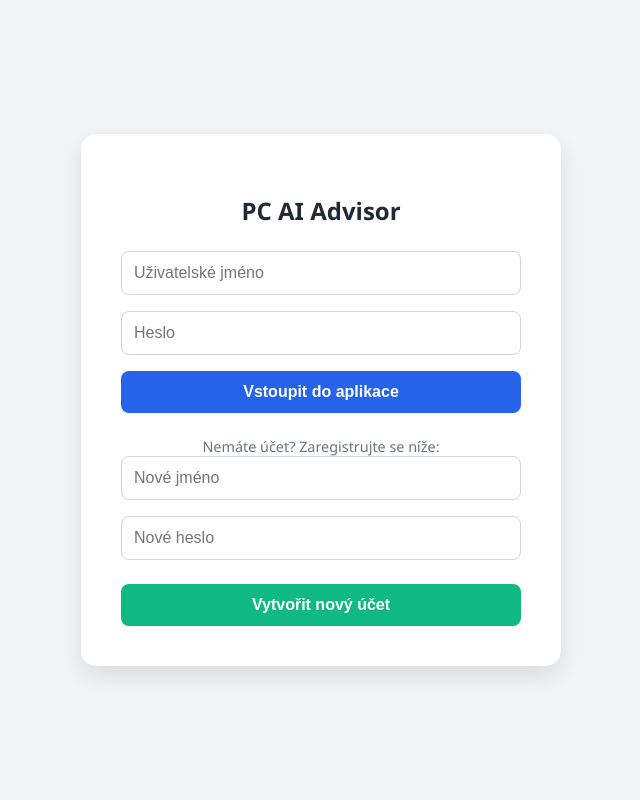
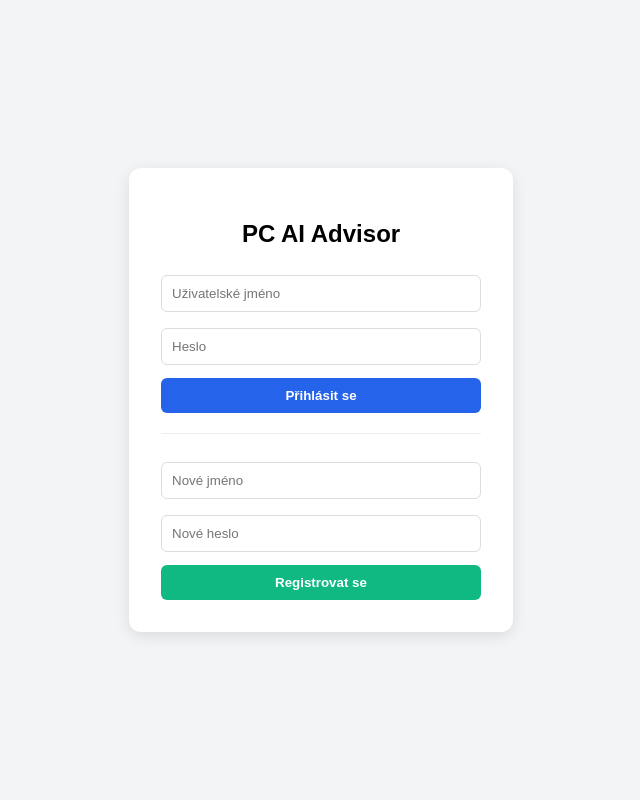
Before and after one commit to Gecyvpecy/projekt.test, a Flask app: page /login in a window 1280 px wide. Shown: the whole page, without its empty margins (319-959 px from the left). Run offline with Flask 3, Linux system fonts and the light colour scheme.

Commit message:
Update login.html

```diff
--- a/templates/login.html
+++ b/templates/login.html
@@ -2,39 +2,43 @@
 <html lang="cs">
 <head>
     <meta charset="UTF-8">
-    <meta name="viewport" content="width=device-width, initial-scale=1.0">
-    <title>Přihlášení | PC AI Advisor</title>
+    <title>Login | PC AI Advisor</title>
     <style>
-        :root { --primary: #2563eb; --secondary: #10b981; --dark: #1f2937; --light: #f3f4f6; }
-        body { font-family: 'Segoe UI', Tahoma, Geneva, Verdana, sans-serif; background: var(--light); display: flex; justify-content: center; align-items: center; height: 100vh; margin: 0; }
-        .card { background: white; padding: 2.5rem; border-radius: 15px; box-shadow: 0 10px 25px rgba(0,0,0,0.1); width: 100%; max-width: 400px; }
-        h2 { text-align: center; color: var(--dark); margin-bottom: 1.5rem; }
-        input { width: 100%; padding: 12px; margin-bottom: 1rem; border: 1px solid #d1d5db; border-radius: 8px; box-sizing: border-box; font-size: 1rem; }
-        button { width: 100%; padding: 12px; border: none; border-radius: 8px; font-size: 1rem; font-weight: 600; cursor: pointer; transition: opacity 0.2s; }
-        .btn-login { background: var(--primary); color: white; }
-        .btn-reg { background: var(--secondary); color: white; margin-top: 0.5rem; }
-        button:hover { opacity: 0.9; }
-        .info { text-align: center; margin-top: 1.5rem; font-size: 0.9rem; color: #6b7280; }
-        .error-msg { color: #dc2626; background: #fee2e2; padding: 10px; border-radius: 6px; margin-bottom: 1rem; display: none; text-align: center; }
+        body { font-family: sans-serif; background: #f3f4f6; display: flex; justify-content: center; align-items: center; height: 100vh; margin: 0; }
+        .card { background: white; padding: 2rem; border-radius: 12px; box-shadow: 0 4px 15px rgba(0,0,0,0.1); width: 320px; }
+        input { width: 100%; padding: 10px; margin: 8px 0; border: 1px solid #ddd; border-radius: 6px; box-sizing: border-box; }
+        button { width: 100%; padding: 10px; border: none; border-radius: 6px; cursor: pointer; font-weight: bold; color: white; margin-top: 5px; }
+        .btn-login { background: #2563eb; }
+        .btn-reg { background: #10b981; }
+        .msg { padding: 10px; border-radius: 6px; margin-bottom: 10px; text-align: center; font-size: 0.9rem; }
+        .error { background: #fee2e2; color: #dc2626; border: 1px solid #dc2626; }
+        .success { background: #d1fae5; color: #065f46; border: 1px solid #10b981; }
     </style>
 </head>
 <body>
     <div class="card">
-        <h2>PC AI Advisor</h2>
-        <div id="error" class="error-msg"></div>
+        <h2 style="text-align: center;">PC AI Advisor</h2>
+
+        {% with messages = get_flashed_messages(with_categories=true) %}
+          {% if messages %}
+            {% for category, message in messages %}
+              <div class="msg {{ category }}">{{ message }}</div>
+            {% endfor %}
+          {% endif %}
+        {% endwith %}
 
         <form action="/login_user" method="POST">
             <input type="text" name="username" placeholder="Uživatelské jméno" required>
             <input type="password" name="password" placeholder="Heslo" required>
-            <button type="submit" class="btn-login">Vstoupit do aplikace</button>
+            <button type="submit" class="btn-login">Přihlásit se</button>
         </form>
 
-        <div class="info">Nemáte účet? Zaregistrujte se níže:</div>
+        <hr style="margin: 20px 0; border: 0; border-top: 1px solid #eee;">
 
         <form action="/register_user" method="POST">
             <input type="text" name="username" placeholder="Nové jméno" required>
             <input type="password" name="password" placeholder="Nové heslo" required>
-            <button type="submit" class="btn-reg">Vytvořit nový účet</button>
+            <button type="submit" class="btn-reg">Registrovat se</button>
         </form>
     </div>
 </body>
```
